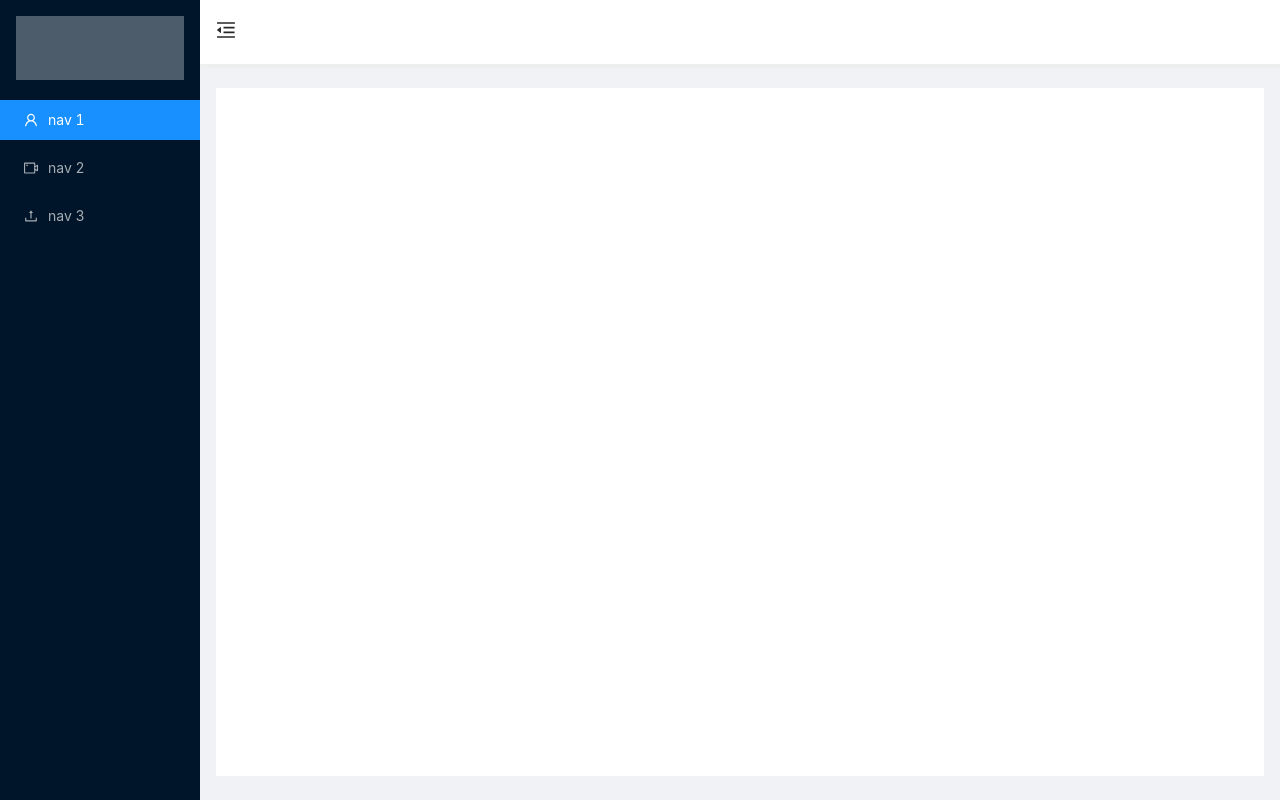
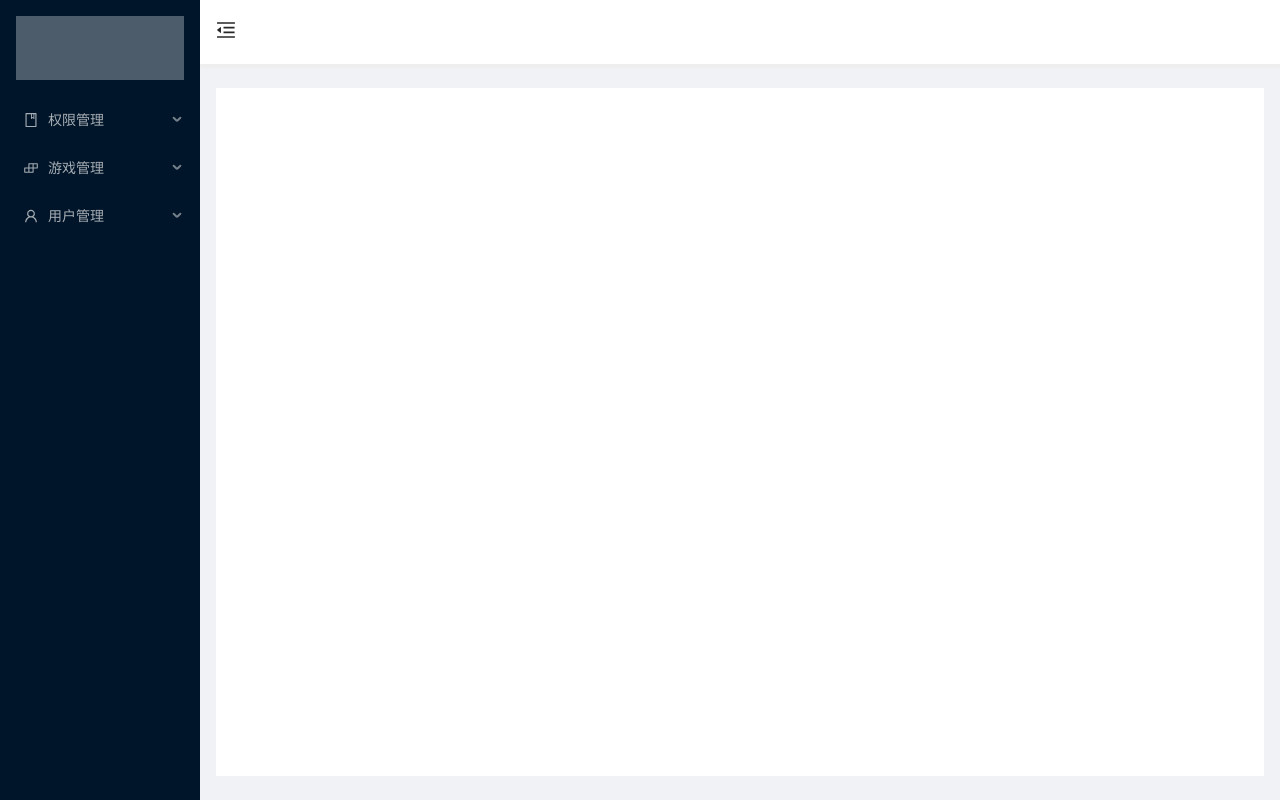
Before and after one commit to Sangaii/game-library-react, a React app: page /admin in a window 1280 px wide. Built offline with nearby package versions, Linux system fonts and the light colour scheme.

Commit message:
first-step-gamelist

```diff
--- a/config/env.js
+++ b/config/env.js
@@ -30,7 +30,7 @@ const dotenvFiles = [
 // that have already been set.  Variable expansion is supported in .env files.
 // https://github.com/motdotla/dotenv
 // https://github.com/motdotla/dotenv-expand
-dotenvFiles.forEach(dotenvFile => {
+dotenvFiles.forEach((dotenvFile) => {
  if (fs.existsSync(dotenvFile)) {
   require('dotenv-expand')(
    require('dotenv').config({
@@ -52,8 +52,8 @@ dotenvFiles.forEach(dotenvFile => {
 const appDirectory = fs.realpathSync(process.cwd());
 process.env.NODE_PATH = (process.env.NODE_PATH || '')
  .split(path.delimiter)
-  .filter(folder => folder && !path.isAbsolute(folder))
-  .map(folder => path.resolve(appDirectory, folder))
+ .filter((folder) => folder && !path.isAbsolute(folder))
+ .map((folder) => path.resolve(appDirectory, folder))
  .join(path.delimiter);
 
 // Grab NODE_ENV and REACT_APP_* environment variables and prepare them to be
@@ -62,7 +62,7 @@ const REACT_APP = /^REACT_APP_/i;
 
 function getClientEnvironment(publicUrl) {
  const raw = Object.keys(process.env)
-    .filter(key => REACT_APP.test(key))
+  .filter((key) => REACT_APP.test(key))
   .reduce(
    (env, key) => {
     env[key] = process.env[key];
@@ -77,6 +77,10 @@ function getClientEnvironment(publicUrl) {
     // This should only be used as an escape hatch. Normally you would put
     // images into the `src` and `import` them in code to get their paths.
     PUBLIC_URL: publicUrl,
+
+    //新增环境变量
+    BASE_URL: 'http://localhost:3003',
+    BASE_IMAGE_URL: 'http://localhost:3003/images',
     // We support configuring the sockjs pathname during development.
     // These settings let a developer run multiple simultaneous projects.
     // They are used as the connection `hostname`, `pathname` and `port`
--- a/src/api/Games/type.ts
+++ b/src/api/Games/type.ts
@@ -8,6 +8,7 @@ export interface gameListItem {
 export interface IResponse {
  status: String;
  data: Array<gameListItem>;
+ msg: String;
 }
 /**用户登录 */
 export interface ILogin {
--- a/src/api/api.ts
+++ b/src/api/api.ts
@@ -1,9 +1,11 @@
 import axios, { AxiosInstance, AxiosRequestConfig, AxiosResponse } from 'axios';
 import { showMessage } from './status';
 import { message } from 'antd';
+console.log(12456, process.env);
 
 export let api: AxiosInstance = axios.create({
- baseURL: 'http://localhost:3003',
+ //  baseURL: 'http://localhost:3003',
+ baseURL: process.env.BASE_URL,
  headers: {
   Accept: 'application/json',
   // 'Content-Type': 'application/x-www-form-urlencoded',
--- a/src/layout/AdminLayout.tsx
+++ b/src/layout/AdminLayout.tsx
@@ -4,18 +4,25 @@ import { Layout, Menu } from 'antd';
 import {
   MenuUnfoldOutlined,
   MenuFoldOutlined,
-  UserOutlined,
-  VideoCameraOutlined,
-  UploadOutlined,
 } from '@ant-design/icons';
 import './AdminLayout.css'
+import { useNavigate } from "react-router-dom";
+import { adminMenu } from "@/utils/menu";
 
 const { Header, Sider, Content } = Layout;
 
 const AdminLayout = (props: any) => {
   console.log(props);
+  const navigate = useNavigate();
   const [collapsed, setCollapsed] = useState(false);
   const toggle = () => { setCollapsed(!collapsed) }
+
+  const selectItem = (selected: any) => {
+    // item.props.path
+    console.log(selected.item.props.path);
+    navigate(selected.item.props.path)
+    // 页面跳转方法
+  }
 
   return (<Layout className="layout">
     <Sider trigger={null} collapsible collapsed={collapsed}>
@@ -24,23 +31,8 @@ const AdminLayout = (props: any) => {
         theme="dark"
         mode="inline"
         defaultSelectedKeys={['1']}
-        items={[
-          {
-            key: '1',
-            icon: <UserOutlined />,
-            label: 'nav 1',
-          },
-          {
-            key: '2',
-            icon: <VideoCameraOutlined />,
-            label: 'nav 2',
-          },
-          {
-            key: '3',
-            icon: <UploadOutlined />,
-            label: 'nav 3',
-          },
-        ]}
+        items={adminMenu}
+        onClick={selectItem}
       />
     </Sider>
     <Layout className="site-layout">
--- a/src/pages/Admin/Game/index.tsx
+++ b/src/pages/Admin/Game/index.tsx
@@ -1,4 +1,88 @@
+import React, { useEffect, useState } from "react";
+import { Table, Button, message, Image } from 'antd';
+import { ColumnsType } from 'antd/es/table';
+import { games } from "@/api/Games/index";
+
+const imgUrl = process.env.BASE_IMAGE_URL
+
+interface Game {
+  id: string
+  name: string
+  img: string
+  desp: string
+}
+const columns: ColumnsType<Game> = [
+  {
+    title: 'Id',
+    dataIndex: 'id',
+  },
+  {
+    title: 'Name',
+    dataIndex: 'name',
+  },
+  {
+    title: 'Image',
+    dataIndex: 'img',
+    render: (_: any, record: Game) => {
+      return (
+        <Image width={40} height={40} src={imgUrl + record.img}
+        />
+      )
+    }
+  },
+  {
+    title: 'Description',
+    dataIndex: 'desp',
+  },
+];
+
 const Game = () => {
-  return (<h1>Game</h1>)
+
+  const [tableData, setTableData] = useState([] as any);
+  const [loading, setLoading] = useState(false);
+  const [selectedRowKeys, setSelectedRowKeys] = useState([] as any);
+  const hasSelected = selectedRowKeys.length > 0;
+  useEffect(() => {
+    games().then(res => {
+      if (res.status === '0') {
+        setTableData(res.data);
+      } else {
+        message.error(res.msg);
+      }
+    }).catch(err => {
+      console.log(err);
+    })
+  }, [])
+
+  const start = () => {
+    setLoading(true);
+    // ajax request after empty completing
+    setTimeout(() => {
+      setLoading(false)
+      setSelectedRowKeys([])
+    }, 1000);
+  };
+
+  const onSelectChange = (selectedRowKeys: any) => {
+    console.log('selectedRowKeys changed: ', selectedRowKeys);
+    setSelectedRowKeys(selectedRowKeys);
+  };
+
+  const rowSelection = {
+    selectedRowKeys,
+    onChange: onSelectChange,
+  };
+
+  return (<div>
+    <div style={{ marginBottom: 16 }}>
+      <Button type="primary" onClick={start} disabled={!hasSelected} loading={loading}>
+        Reload
+      </Button>
+      <span style={{ marginLeft: 8 }}>
+        {hasSelected ? `Selected ${selectedRowKeys.length} items` : ''}
+      </span>
+    </div>
+    <Table<Game> rowKey="id" rowSelection={rowSelection} columns={columns} dataSource={tableData} />
+  </div>)
 }
 export default Game
--- /dev/null
+++ b/src/utils/menu.tsx
@@ -0,0 +1,48 @@
+import { MenuProps } from 'antd';
+import {
+  BookOutlined,
+  BuildOutlined,
+  UserOutlined,
+} from '@ant-design/icons';
+
+type MenuItem = Required<MenuProps>['items'][number];
+function getItem(
+  label: React.ReactNode,
+  key: React.Key,
+  path?: string | null,
+  icon?: React.ReactNode,
+  children?: MenuItem[],
+  type?: 'group',
+): MenuItem {
+  return {
+    key,
+    icon,
+    children,
+    label,
+    type,
+    path
+  } as MenuItem;
+}
+
+export const adminMenu: MenuItem[] = [
+  // getItem('Option 1', '1', <PieChartOutlined />),
+  // getItem('Option 2', '2', <DesktopOutlined />),
+  // getItem('Option 3', '3', <ContainerOutlined />),
+
+  getItem('权限管理', 'authManage', '', <BookOutlined />, [
+    getItem('角色管理', 'roleManage'),
+  ]),
+
+  getItem('游戏管理', 'gameManage', '', <BuildOutlined />, [
+    getItem('游戏列表', 'gameList', '/admin/game'),
+    // getItem('Option 10', '10'),
+
+    // getItem('Submenu', 'sub3', '', null, [getItem('Option 11', '11'), getItem('Option 12', '12')]),
+  ]),
+  getItem('用户管理', 'userManage', '', <UserOutlined />, [
+    getItem('用户列表', 'userList', '/admin/user'),
+    // getItem('Option 10', '10'),
+
+    // getItem('Submenu', 'sub3', '', null, [getItem('Option 11', '11'), getItem('Option 12', '12')]),
+  ]),
+];
```
Also changed, not shown: src/react-app-env.d.ts (+5 -3 lines), 1 other file (tests, documents, lock files or other folders). Lines whose indentation alone changed are shown as unchanged.
